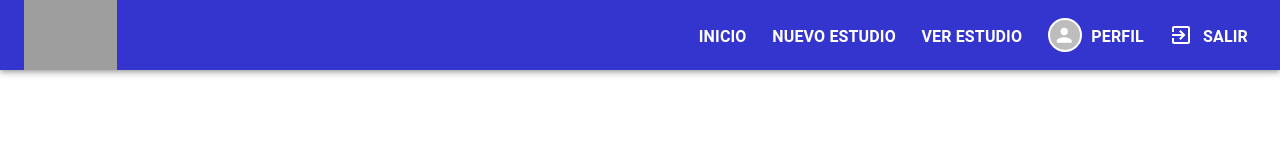
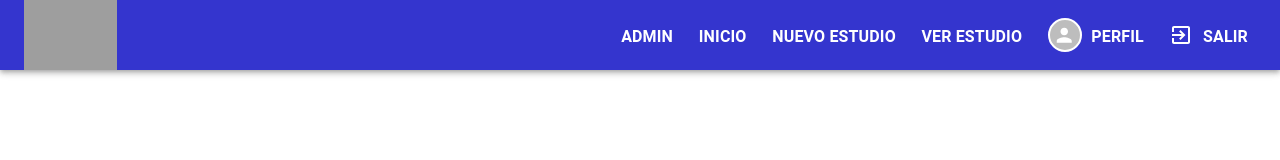
Before and after one commit to Mp-keyner/Finances, a React (Create React App) app: page /MainUser in a window 1280 px wide. Shown: the top 160 px of the page. Built offline with nearby package versions, Linux system fonts and the light colour scheme; grey boxes are pictures that could not be loaded.

Commit message:
2 de octubre 4:08

```diff
--- a/src/components/Nav.jsx
+++ b/src/components/Nav.jsx
@@ -34,6 +34,15 @@ const Nav = () => {
                         }}
                     />
                     <Box sx={{ ...Space, display: { xs: 'none', sm: 'flex' } }}>
+                        <Button sx={Space} href="/Admin">
+                            <Typography component='p' color='secondary' sx={{
+                                fontWeight: 700,
+                                height: '1.3pc',
+                                color: 'white'
+                            }}>
+                                Admin
+                            </Typography>
+                        </Button>
                         <Button sx={Space}>
                             <Typography component='p' color='secondary' sx={{
                                 fontWeight: 700,
--- a/src/components/NavDrawer.jsx
+++ b/src/components/NavDrawer.jsx
@@ -45,6 +45,16 @@ const NavDrawer = () => {
                         flexDirection: 'column',
                         gap: '1pc'
                     }}>
+                        <ListItem disablePadding>
+                            <ListItemButton component='a' href="/Admin" sx={Space}>
+                                <Typography component='p' sx={{
+                                    fontWeight: 700,
+                                    height: '1.3pc'
+                                }}>
+                                    Admin
+                                </Typography>
+                            </ListItemButton>
+                        </ListItem>
                         <ListItem disablePadding>
                             <ListItemButton component='a' href="#keyner" sx={Space}>
                                 <Typography component='p' sx={{
```
